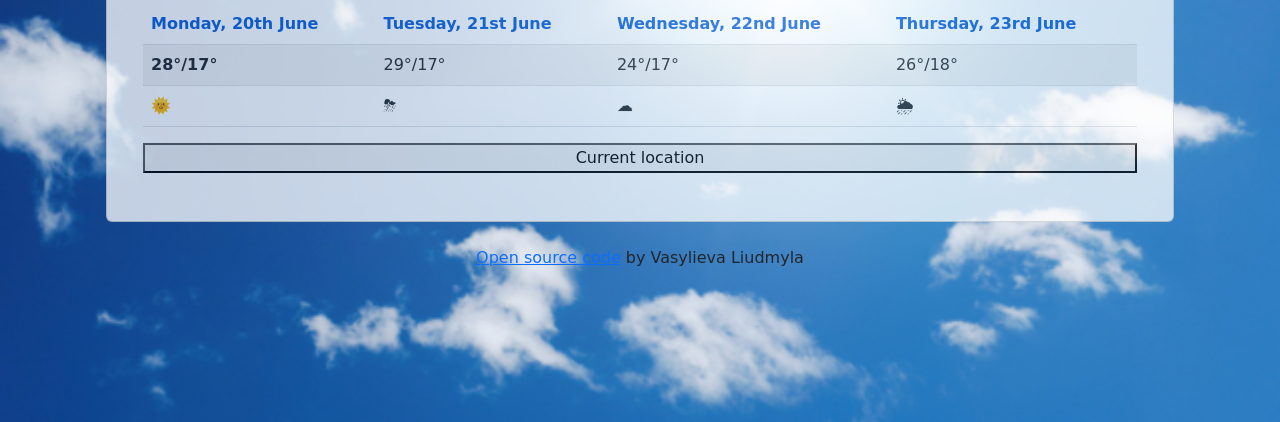
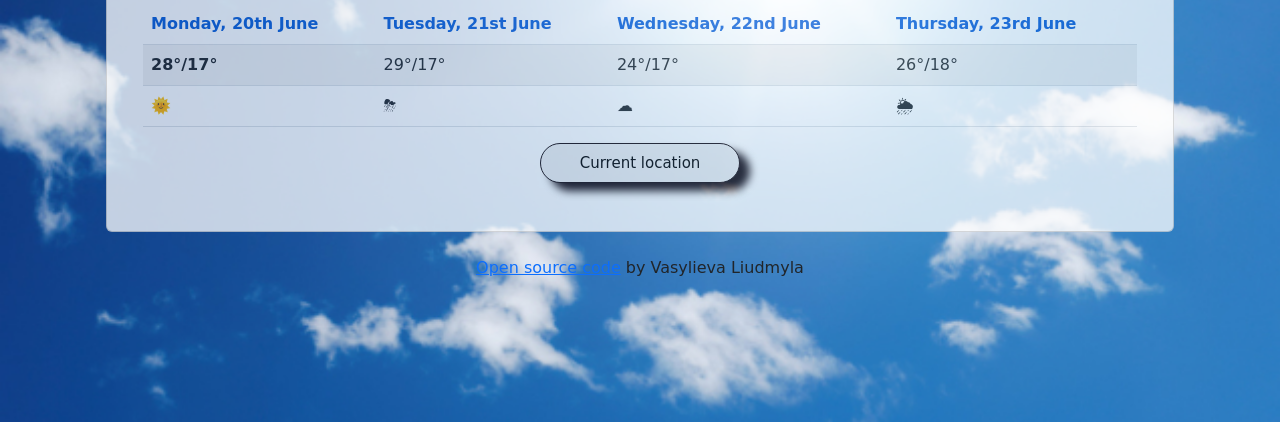
Before and after one commit to Mike04959/Weather, a website built with Parcel: page index.html in a window 1280 px wide. Shown: the part 378-800 px from the top of the page. Built offline with nearby package versions, Linux system fonts and the light colour scheme; a web font is replaced by a local one.

Commit message:
Styled button and added classes to broadcast

```diff
--- a/index.html
+++ b/index.html
@@ -87,7 +87,7 @@
               </tr>
             </tbody>
           </table>
-          <button>Current location</button>
+          <button class="location">Current location</button>
         </div>
       </div>
     </div>
--- a/src/styles.css
+++ b/src/styles.css
@@ -47,3 +47,15 @@ form {
   margin: 0;
   text-align: center;
 }
+
+.location {
+  display: block;
+  margin: 0 auto;
+  width: 200px;
+  height: 40px;
+  border-radius: 30px;
+  border: 1px solid #170b0f;
+  box-shadow: 10px 8px 8px 0px #170b0f;
+  font-size: 15px;
+  cursor: pointer;
+}
```
